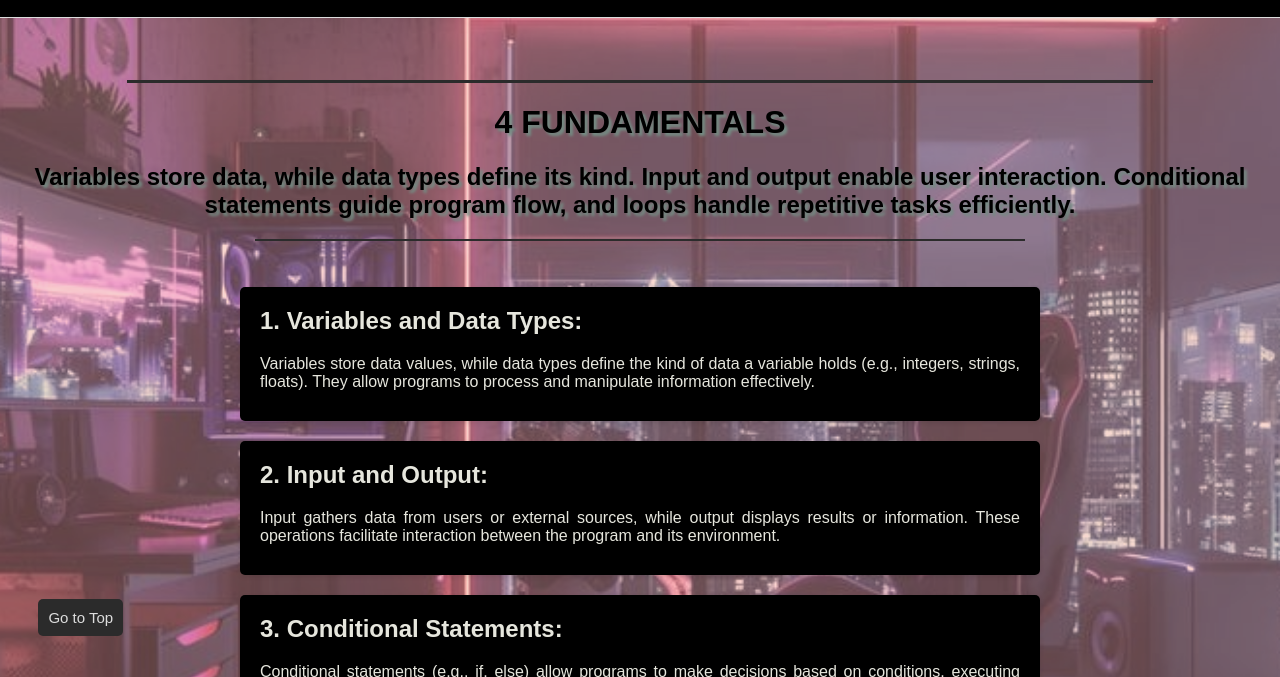
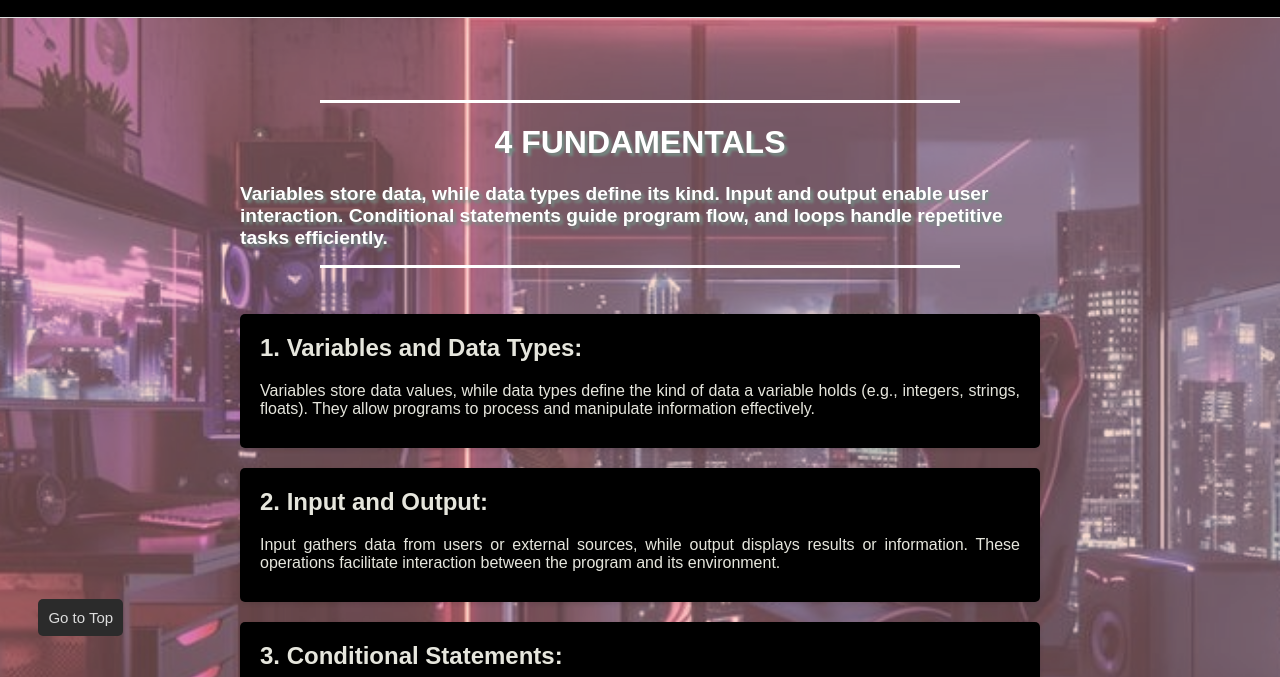
Before and after one commit to jcserrano050105/AWD-FUNDAMENTALS, a plain HTML site: page pages/page1/index.html in a window 1280 px wide. Shown: the part 123-800 px from the top of the page. Drawn offline with Linux system fonts and the light colour scheme.

Commit message:
Refactor (Update html and css)

```diff
--- a/pages/page1/assets/css/style.css
+++ b/pages/page1/assets/css/style.css
@@ -6,6 +6,45 @@ body {
     padding: 0;
     background-color: rgba(206, 10, 10, 0.404);
     text-align: justify;
+}
+
+.title {
+  text-align: center;
+  max-width: 800px;
+  margin: 0 auto;
+}
+
+.container {
+  text-align: justify;
+  max-width: 600px;
+  margin: 0 auto;
+}
+
+
+.section-divider {
+  border: none;
+  height: 3px;
+  background-color: #ffffff;
+  width: 80%;
+}
+
+
+.main-title {
+  font-weight: bold;
+  color: #ffffff;
+  text-align: center;
+}
+
+
+.description {
+  color: #ffffff;
+  font-size: 1.2em;
+  text-align: left;
+}
+
+
+.title h1, .title h2 {
+  color: #ffffff;
 }
 
 header {
--- a/pages/page1/index.html
+++ b/pages/page1/index.html
@@ -22,14 +22,16 @@
     <img src="./assets/img/IT.jpg" alt="wallpaper" class="wallpaper">
 
     <div class="title">
-        <div style="text-align: justify; max-width: 600px; margin: 0 auto;"></div>
+        <div class="container">
+        </div>
         <br><br><br>
-        <hr size="3" color="#2b2b2b" width="80%">
-        <h1 style="text-align: center; font-weight: bold;">4 FUNDAMENTALS</h1>
-        <h2>Variables store data, while data types define its kind. Input and output enable user interaction. Conditional statements guide program flow, and loops handle repetitive tasks efficiently.</h2>
-        <hr size="2" color="#2b2b2b" width="60%">
+        <hr class="section-divider">
+        <h1 class="main-title">4 FUNDAMENTALS</h1>
+        <h2 class="description">Variables store data, while data types define its kind. Input and output enable user interaction. Conditional statements guide program flow, and loops handle repetitive tasks efficiently.</h2>
+        <hr class="section-divider">
         <br>
     </div>
+
 
     <div class="container">
         <div class="bucket-item">
```
